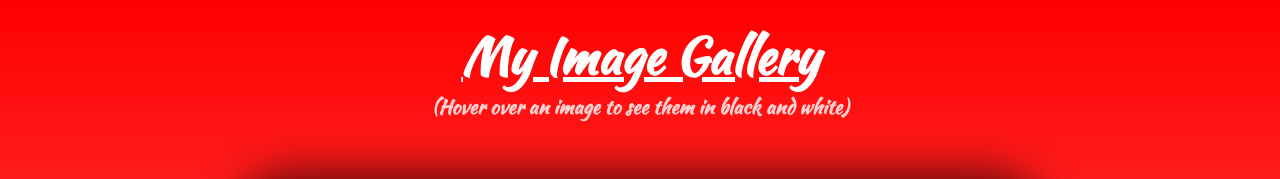
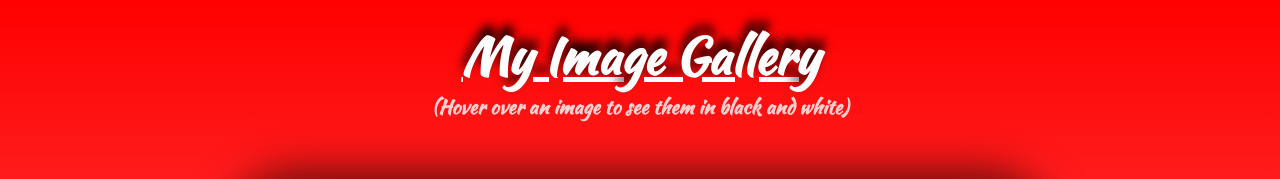
Before and after one commit to BakaiViktorWebDesign/online-businesscard, a plain HTML site: page my-image-gallery.html in a window 1280 px wide. Shown: the top 179 px of the page. Drawn offline with Linux system fonts and the light colour scheme.

Commit message:
Update my-image-gallery.css

```diff
--- a/my-image-gallery.css
+++ b/my-image-gallery.css
@@ -19,6 +19,7 @@ h1 {
     color: rgba(255,255,255,1);
     text-decoration: underline;
     margin-top: 2rem;
+    text-shadow: 0 -1rem 1rem rgba(0,0,0,.9);
 }
 
 h2 {
```
